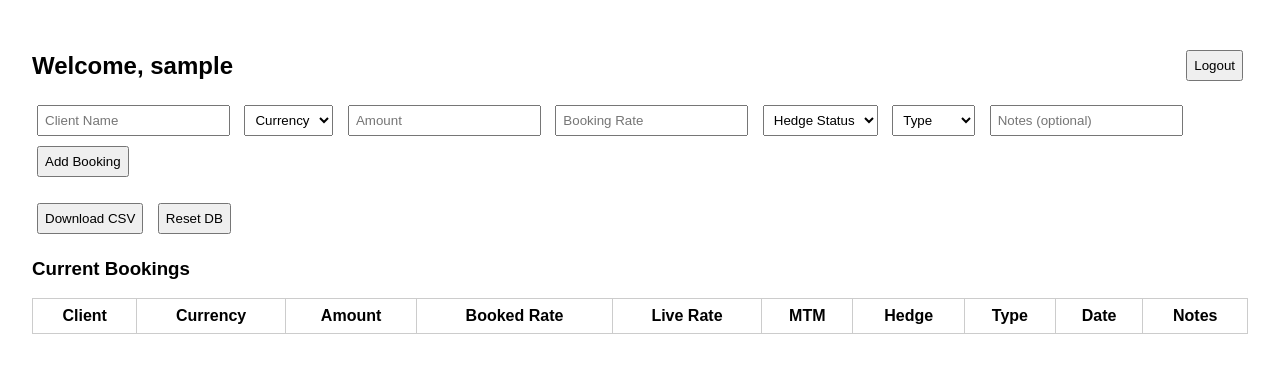
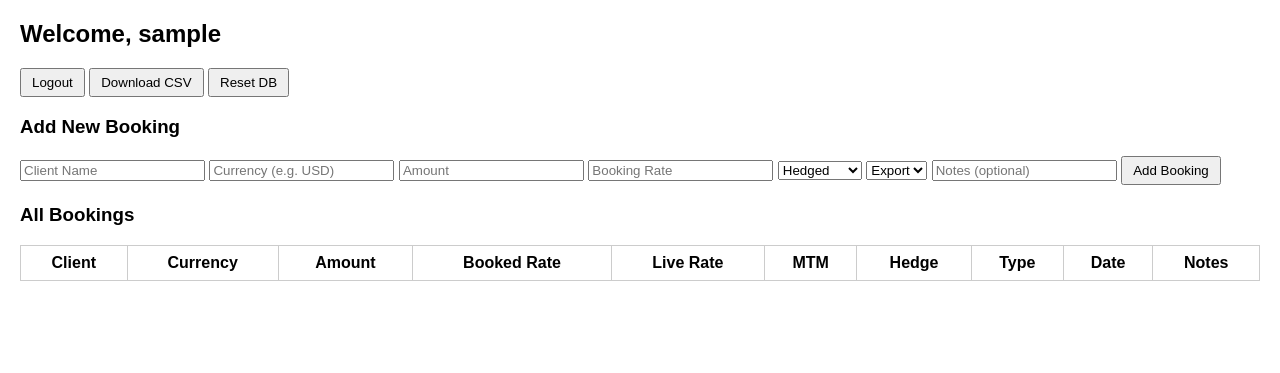
Before and after one commit to kjexiccon/fx-tracker, a Flask app: page /dashboard in a window 1280 px wide. Shown: the top 373 px of the page. Run offline with Flask 3, Linux system fonts and the light colour scheme; the visitor is signed in with stand-in values (Sample User, id 1); lists and menus that the app fills with data are empty.

Commit message:
index.html

```diff
--- a/templates/index.html
+++ b/templates/index.html
@@ -1,60 +1,35 @@
-
 <!DOCTYPE html>
 <html>
 <head>
     <title>FX Tracker Dashboard</title>
     <link rel="stylesheet" href="/static/style.css">
-  <style>
-    body { font-family: sans-serif; margin: 2em; }
-    .green { color: green; }
-    .red { color: red; }
-    table { width: 100%; border-collapse: collapse; margin-top: 1em; }
-    th, td { padding: 8px; border: 1px solid #ccc; }
-    input, select, button { margin: 5px; padding: 6px; }
-    form { margin-bottom: 1em; }
-    .top-bar { display: flex; justify-content: space-between; align-items: center; }
-  </style>
 </head>
 <body>
-  <div class="top-bar">
     <h2>Welcome, {{ user }}</h2>
     <a href="/logout"><button>Logout</button></a>
-  </div>
+    <a href="/download"><button>Download CSV</button></a>
+    <a href="/reset" onclick="return confirm('Are you sure you want to clear all bookings?');"><button>Reset DB</button></a>
 
-  <form action="/add" method="POST">
+    <h3>Add New Booking</h3>
+    <form method="POST" action="/add">
         <input type="text" name="client" placeholder="Client Name" required>
-    <select name="currency" required>
-      <option value="">Currency</option>
-      <option value="USD">USD</option>
-      <option value="EUR">EUR</option>
-      <option value="INR">INR</option>
-      <option value="GBP">GBP</option>
-      <option value="JPY">JPY</option>
-    </select>
+        <input type="text" name="currency" placeholder="Currency (e.g. USD)" required>
         <input type="number" step="0.01" name="amount" placeholder="Amount" required>
         <input type="number" step="0.0001" name="booking_rate" placeholder="Booking Rate" required>
-    <select name="hedge_status" required>
-      <option value="">Hedge Status</option>
+        <select name="hedge" required>
             <option value="Hedged">Hedged</option>
             <option value="Unhedged">Unhedged</option>
         </select>
-    <select name="booking_type" required>
-      <option value="">Type</option>
+        <select name="type" required>
             <option value="Export">Export</option>
             <option value="Import">Import</option>
-      <option value="Forward">Forward</option>
         </select>
         <input type="text" name="notes" placeholder="Notes (optional)">
         <button type="submit">Add Booking</button>
     </form>
 
-  <div>
-    <a href="/download" target="_blank"><button>Download CSV</button></a>
-    <a href="/reset" onclick="return confirm('Are you sure you want to delete all bookings?');"><button>Reset DB</button></a>
-  </div>
-
-  <h3>Current Bookings</h3>
-  <table>
+    <h3>All Bookings</h3>
+    <table border="1" cellpadding="8" cellspacing="0">
         <tr>
             <th>Client</th>
             <th>Currency</th>
@@ -69,16 +44,16 @@
         </tr>
         {% for b in bookings %}
         <tr>
-      <td>{{ b["client"] }}</td>
-      <td>{{ b["currency"] }}</td>
-      <td>{{ b["amount"] }}</td>
-      <td>{{ b["booking_rate"] }}</td>
-      <td>{{ b["live_rate"] }}</td>
-      <td class="{{ b['mtm_color'] }}">{{ b["mtm"] }}</td>
-      <td>{{ b["hedge_status"] }}</td>
-      <td>{{ b["booking_type"] }}</td>
-      <td>{{ b["date"] }}</td>
-      <td>{{ b["notes"] }}</td>
+            <td>{{ b.client }}</td>
+            <td>{{ b.currency }}</td>
+            <td>{{ b.amount }}</td>
+            <td>{{ b.booked_rate }}</td>
+            <td>{{ b.live_rate }}</td>
+            <td style="color: {{ 'green' if b.mtm >= 0 else 'red' }}">{{ b.mtm }}</td>
+            <td>{{ b.hedge }}</td>
+            <td>{{ b.type }}</td>
+            <td>{{ b.date }}</td>
+            <td>{{ b.notes }}</td>
         </tr>
         {% endfor %}
     </table>
```
Lines whose indentation alone changed are shown as unchanged.
